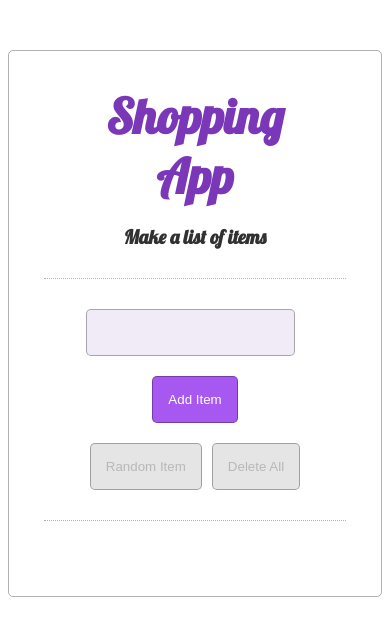
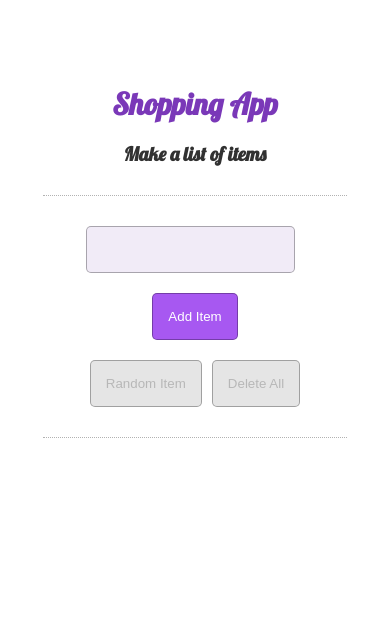
Before and after one commit to jakub84/shopping-app, a React app: page / in a window 390 px wide. Built offline with nearby package versions, Linux system fonts and the light colour scheme.

Commit message:
Fix styles for web devices

```diff
--- a/package.json
+++ b/package.json
@@ -13,6 +13,8 @@
     "start": "react-scripts start",
     "build": "react-scripts build",
     "test": "react-scripts test --env=jsdom",
-    "eject": "react-scripts eject"
+    "eject": "react-scripts eject",
+    "predeploy": "npm run build",
+    "deploy": "gh-pages -d build"
   }
 }
--- a/src/index.css
+++ b/src/index.css
@@ -19,6 +19,9 @@ div#app {
     max-width: 450px;
     margin: 50px auto;
 }
+
+
+
 
 
 div#app .header {
@@ -201,3 +204,22 @@ div#app button.random-button.delete-all:disabled {
     color: rgba(0, 0, 0, 0.2);
     cursor: inherit;
 }
+
+
+@media only screen and (max-width: 500px) {
+    div#app {
+        text-align: center;
+        border: none;
+        border-radius: 5px;
+        padding: 35px;
+        width: 100%;
+        margin: 50px auto;
+    }
+    div#app .header > h1 {
+        font-size: 30px;
+        color: rgb(122, 56, 184);
+        font-family: 'Lobster', sans-serif;
+        margin: 0;
+
+    }
+}
```
Also changed, not shown: 1 other file.
